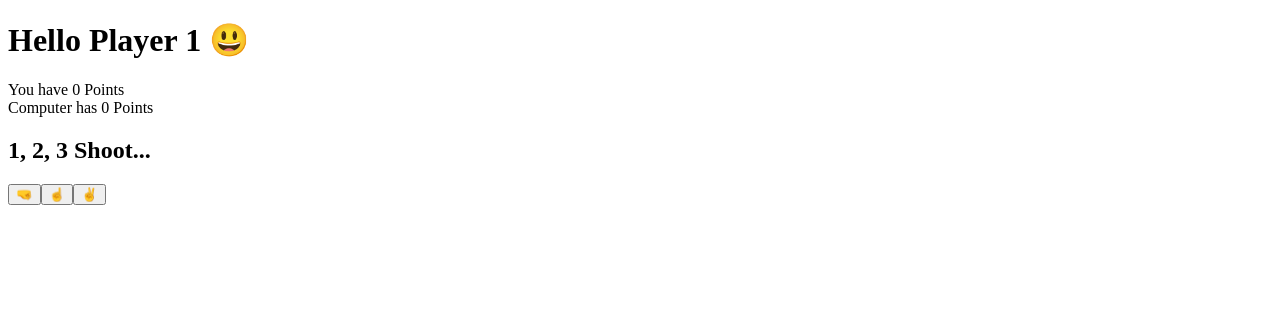
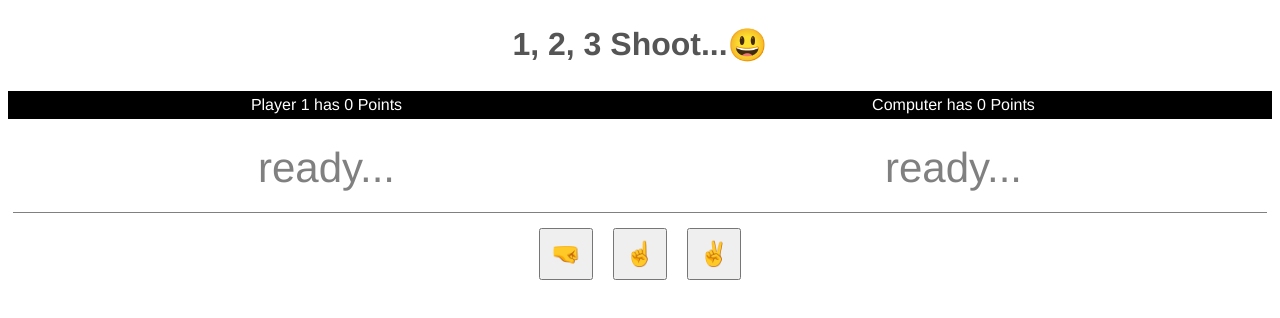
Before and after one commit to gingerwilliams/redux-apps, a React app: page / in a window 1280 px wide. Shown: the top 318 px of the page. Built offline with nearby package versions, Linux system fonts and the light colour scheme; the HTML template or start-up script is replaced by a standard one.

Commit message:
Added Scoreboard Actions and Reducers | Styles

```diff
--- a/src/App.js
+++ b/src/App.js
@@ -4,72 +4,101 @@ import { useDispatch } from "react-redux";
 import {
     incrementPlayer,
     incrementComputer,
+    updateBoard,
+    resetBoard,
     reset
 } from "./actions/actionCreator";
+import "./App.scss";
 
 export const App = () => {
     const player = useSelector(state => state.player);
     const points = useSelector(state => state.points);
+    const board = useSelector(state => state.board);
 
     const dispatch = useDispatch();
 
     const computerChoice = () => {
-        //console.log(Math.ceil(Math.random() * 3));
         return Math.floor(Math.random() * 3);
     };
 
     const choices = event => {
         event.preventDefault();
-        // pick rock paper scissors
+        // players
         let player2 = computerChoice();
         let player1 = parseInt(event.target.value);
 
-        console.log("player1 :", player1, "player2 :", player2);
         // build the board
-        //dispatch the points
-        if (player1 < player2) dispatch(incrementComputer());
-        if (player2 < player1) dispatch(incrementPlayer());
-        if (player2 === player1) console.log("its a tie !!!!");
+        // dispatch the points
+        if (player1 < player2) {
+            dispatch(updateBoard(player1, player2, "Yours! 😩"));
+            dispatch(incrementComputer());
+        }
+        if (player2 < player1) {
+            dispatch(updateBoard(player1, player2, "Mine! 😛"));
+            dispatch(incrementPlayer());
+        }
+        if (player2 === player1) {
+            dispatch(updateBoard(player1, player2, "Its A Tie 😐"));
+            console.log("its a tie !!!!");
+        }
     };
 
+    //reset the board
     const handleReset = event => {
         event.preventDefault();
+        dispatch(resetBoard());
         dispatch(reset());
     };
 
-    //determine who won
-
-    //dispatch points
-
-    //if points === 3 winner!!
-
     return (
         <div>
-            <h1>
-                Hello {player} <span>😃</span>
+            <h1 className="header">
+                1, 2, 3 Shoot... <span>😃</span>
             </h1>
-            {console.log("UI", points)}
-            <div>You have {points[0]} Points</div>
-            <div>Computer has {points[1]} Points</div>
-            {/* {points[0] === 3 ? "you won!!!" : ""}
-            {points[1] === 3 ? "YOU LOST 😢" : ""} */}
-
+            <div className="scoreboard black-bg">
                 {/* rerender UI with updated state  wont change this is because
                 you are accidentally mutating the original data" */}
+                <div className="col-sm-6">
+                    {player} has {points[0]} Points
+                </div>
+                <div className="col-sm-6">Computer has {points[1]} Points</div>
+            </div>
+            <div className="container">
+                {/* if points === 3 winner!! */}
                 {points[0] === 3 ? (
-                <div>
+                    <div className="player col-sm-12">
                         <p>You WON!!! 😃</p>
                         <button onClick={handleReset}>Play Again</button>
                     </div>
                 ) : points[1] === 3 ? (
-                <div>
+                    <div className="player col-sm-12">
                         <p>You Lost 😢</p>
                         <button onClick={handleReset}>Play Again</button>
                     </div>
                 ) : (
                     <div>
-                    <div></div>
-                    <h2>1, 2, 3 Shoot...</h2>
+                        <div className="board-main col-sm-12">
+                            <div className="player col-sm-6">
+                                {board[0] === 0
+                                    ? "🤜"
+                                    : board[0] === 1
+                                    ? "☝️"
+                                    : board[0] === 2
+                                    ? "✌️"
+                                    : board[0]}
+                            </div>
+                            <div className="computer col-sm-6">
+                                {board[1] === 0
+                                    ? "🤜"
+                                    : board[1] === 1
+                                    ? "☝️"
+                                    : board[1] === 2
+                                    ? "✌️"
+                                    : board[1]}
+                            </div>
+                            <div className="result col-sm-12">{board[2]}</div>
+                        </div>
+                        <div className="controls col-sm-12">
                             <form>
                                 <button value="0" onClick={choices}>
                                     🤜
@@ -82,7 +111,9 @@ export const App = () => {
                                 </button>
                             </form>
                         </div>
+                    </div>
                 )}
+            </div>
         </div>
     );
 };
--- /dev/null
+++ b/src/App.scss
@@ -0,0 +1,46 @@
+* {
+    font-family: "Franklin Gothic Medium", "Arial Narrow", Arial, sans-serif;
+}
+
+.scoreboard,
+.board-main,
+.header {
+    display: flex;
+    flex-wrap: wrap;
+    text-align: center;
+    justify-content: center;
+    padding: 5px;
+    box-sizing: border-box;
+    color: #555555;
+}
+.black-bg {
+    background-color: black;
+    color: white;
+}
+.col-sm-12 {
+    width: 100%;
+    text-align: center;
+    box-sizing: border-box;
+}
+.col-sm-6 {
+    width: 50%;
+    text-align: center;
+    box-sizing: border-box;
+}
+.player,
+.computer {
+    font-size: 42px;
+    color: gray;
+    padding: 20px;
+}
+
+.result {
+    border-top: 1px solid gray;
+    color: #555555;
+}
+
+button {
+    font-size: 24px;
+    padding: 10px;
+    margin: 10px;
+}
--- a/src/actions/actionCreator.js
+++ b/src/actions/actionCreator.js
@@ -23,3 +23,18 @@ export const player = name => {
         name: "Player 1"
     };
 };
+
+export const updateBoard = (playerChoice, computerChoice, outcome) => {
+    return {
+        type: "UPDATE_BOARD",
+        playerChoice: playerChoice,
+        computerChoice: computerChoice,
+        outcome: outcome
+    };
+};
+
+export const resetBoard = (playerChoice, computerChoice) => {
+    return {
+        type: "RESET_BOARD"
+    };
+};
--- a/src/reducers/reducers.js
+++ b/src/reducers/reducers.js
@@ -27,8 +27,17 @@ const playerReducer = (state = "Player 1", action) => {
     }
 };
 
-const boardReducer = (state = [], action) => {
+const boardReducer = (state = ["ready...", "ready...", ""], action) => {
     switch (action.type) {
+        case "UPDATE_BOARD":
+            let newState = [...state];
+            newState[0] = action.playerChoice;
+            newState[1] = action.computerChoice;
+            newState[2] = action.outcome;
+            console.log("UPDATE_BOARD", newState);
+            return newState;
+        case "RESET_BOARD":
+            return ([...state] = ["ready...", "ready..."]);
         default:
             return state;
     }
@@ -36,5 +45,6 @@ const boardReducer = (state = [], action) => {
 
 export const rootReducer = combineReducers({
     points: pointsReducer,
-    player: playerReducer
+    player: playerReducer,
+    board: boardReducer
 });
```
Lines whose indentation alone changed are shown as unchanged.
